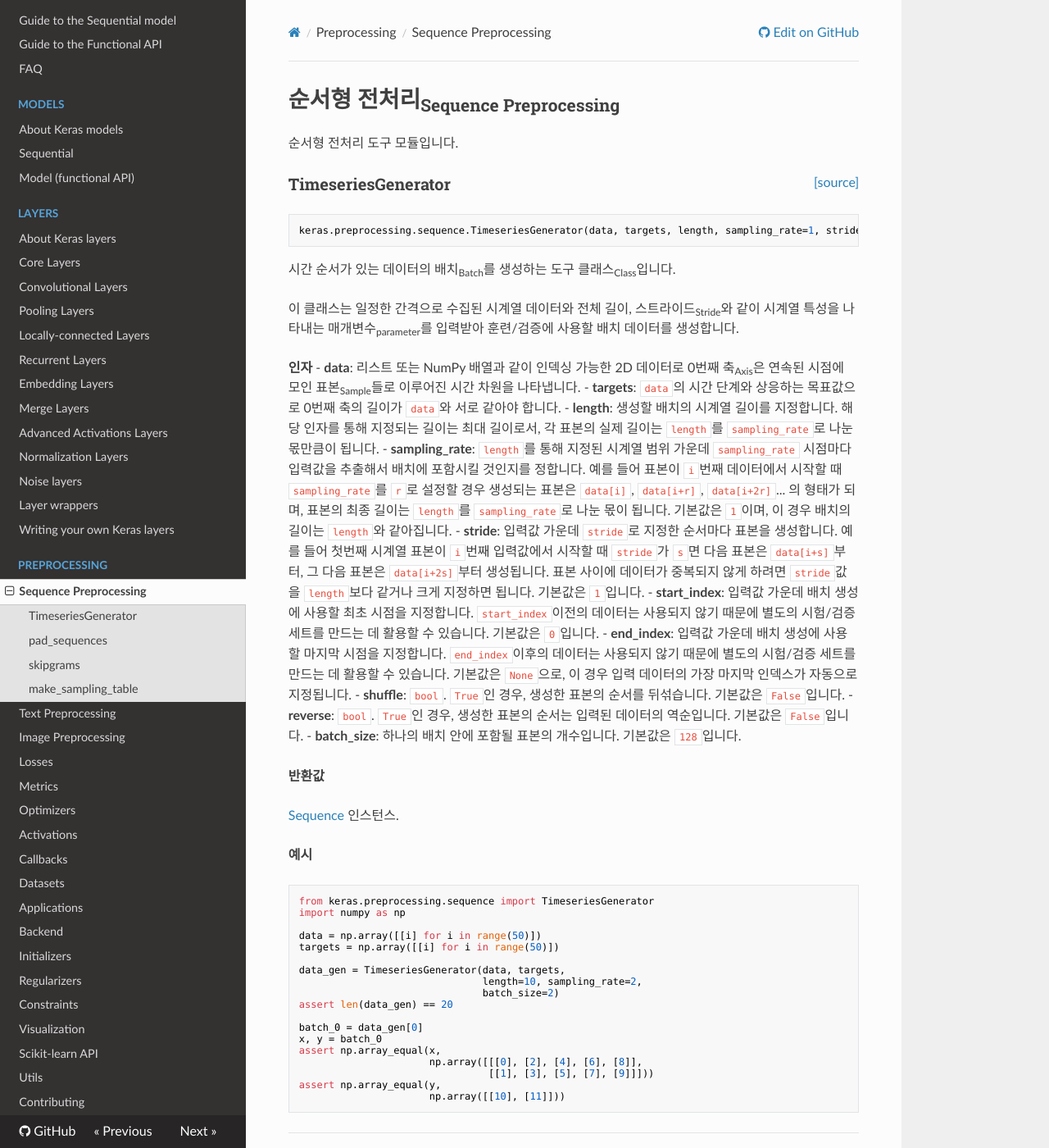
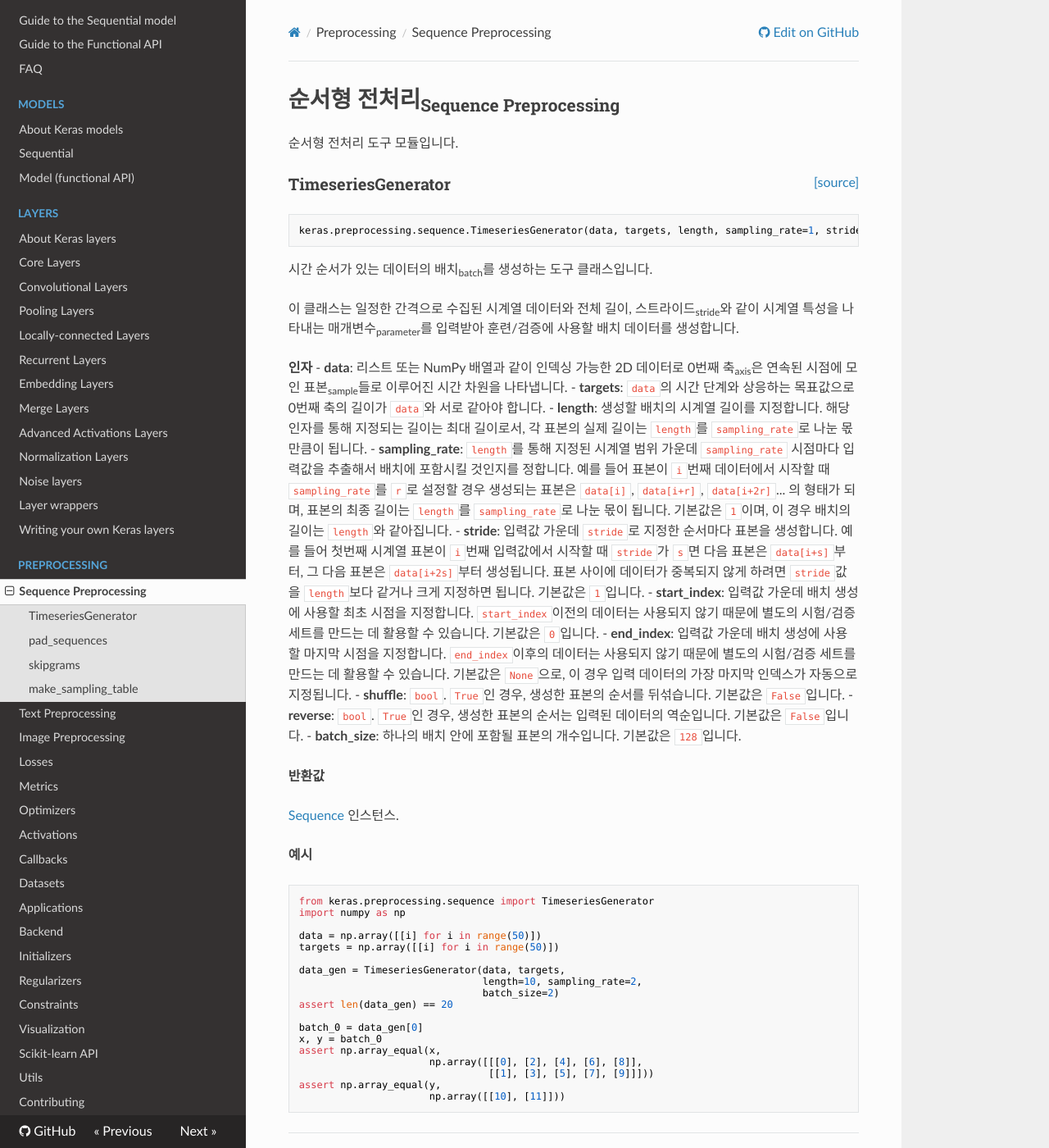
Before and after one commit to keras-team/keras-docs-ko, an MkDocs documentation site: the page built from sources/preprocessing/sequence.md, in a window 1280 px wide and 1400 px high. Shown: the whole window at 82% size. Built offline with MkDocs 1.6.1, drawn with Linux system fonts in a browser that asks for light colours; nearby versions of some CDN libraries; some of the changed text lies outside the part shown.

Commit message:
Uncapitalize substrings
substrings의 대문자 heads를 소문자로 고칩니다.

````diff
--- a/sources/preprocessing/sequence.md
+++ b/sources/preprocessing/sequence.md
@@ -6,12 +6,12 @@
 ```python
 keras.preprocessing.sequence.TimeseriesGenerator(data, targets, length, sampling_rate=1, stride=1, start_index=0, end_index=None, shuffle=False, reverse=False, batch_size=128)
 ```
-시간 순서가 있는 데이터의 배치<sub>Batch</sub>를 생성하는 도구 클래스<sub>Class</sub>입니다.
+시간 순서가 있는 데이터의 배치<sub>batch</sub>를 생성하는 도구 클래스입니다.
 
-이 클래스는 일정한 간격으로 수집된 시계열 데이터와 전체 길이, 스트라이드<sub>Stride</sub>와 같이 시계열 특성을 나타내는 매개변수<sub>parameter</sub>를 입력받아 훈련/검증에 사용할 배치 데이터를 생성합니다.
+이 클래스는 일정한 간격으로 수집된 시계열 데이터와 전체 길이, 스트라이드<sub>stride</sub>와 같이 시계열 특성을 나타내는 매개변수<sub>parameter</sub>를 입력받아 훈련/검증에 사용할 배치 데이터를 생성합니다.
 
 __인자__
-- __data__: 리스트 또는 NumPy 배열과 같이 인덱싱 가능한 2D 데이터로 0번째 축<sub>Axis</sub>은 연속된 시점에 모인 표본<sub>Sample</sub>들로 이루어진 시간 차원을 나타냅니다.
+- __data__: 리스트 또는 NumPy 배열과 같이 인덱싱 가능한 2D 데이터로 0번째 축<sub>axis</sub>은 연속된 시점에 모인 표본<sub>sample</sub>들로 이루어진 시간 차원을 나타냅니다.
 - __targets__: `data`의 시간 단계와 상응하는 목표값으로 0번째 축의 길이가 `data`와 서로 같아야 합니다.
 - __length__: 생성할 배치의 시계열 길이를 지정합니다. 해당 인자를 통해 지정되는 길이는 최대 길이로서, 각 표본의 실제 길이는 `length`를 `sampling_rate`로 나눈 몫만큼이 됩니다.
 - __sampling_rate__: `length`를 통해 지정된 시계열 범위 가운데 `sampling_rate` 시점마다 입력값을 추출해서 배치에 포함시킬 것인지를 정합니다. 예를 들어 표본이 `i`번째 데이터에서 시작할 때 `sampling_rate`를 `r`로 설정할 경우 생성되는 표본은 `data[i]`, `data[i+r]`, `data[i+2r]`... 의 형태가 되며, 표본의 최종 길이는 `length`를 `sampling_rate`로 나눈 몫이 됩니다. 기본값은 `1`이며, 이 경우 배치의 길이는 `length`와 같아집니다.
@@ -53,9 +53,9 @@
 ```python
 keras.preprocessing.sequence.pad_sequences(sequences, maxlen=None, dtype='int32', padding='pre', truncating='pre', value=0.0)
 ```
-입력값의 길이를 패딩<sub>Padding</sub>하여 동일하게 만듭니다.
+입력값의 길이를 패딩<sub>padding</sub>하여 동일하게 만듭니다.
 
-이 함수<sub>Function</sub>는 서로 다른 길이를 가진 `num_samples`개의 리스트에 패딩을 더하여 전체 길이가 `num_timesteps`로 동일한 `(num_samples, num_timesteps)`형태의 2D NumPy 배열로 변형합니다. 패딩을 포함한 `num_timesteps`의 길이는 `maxlen`인자에 의해 결정되며, `maxlen`인자를 지정하지 않을 경우에는 전체 입력 리스트 가운데 가장 긴 리스트를 기준으로 맞춰집니다. 길이가 `num_timesteps`보다 긴 경우는 잘라냅니다. 패딩에 사용되는 값은 `value` 인자로 정할 수 있으며 기본값은 `0.0`입니다.
+이 함수<sub>function</sub>는 서로 다른 길이를 가진 `num_samples`개의 리스트에 패딩을 더하여 전체 길이가 `num_timesteps`로 동일한 `(num_samples, num_timesteps)`형태의 2D NumPy 배열로 변형합니다. 패딩을 포함한 `num_timesteps`의 길이는 `maxlen`인자에 의해 결정되며, `maxlen`인자를 지정하지 않을 경우에는 전체 입력 리스트 가운데 가장 긴 리스트를 기준으로 맞춰집니다. 길이가 `num_timesteps`보다 긴 경우는 잘라냅니다. 패딩에 사용되는 값은 `value` 인자로 정할 수 있으며 기본값은 `0.0`입니다.
 
 `padding`과 `truncating`인자는 각각 개별 리스트의 앞/뒤 가운데 어느 부분을 패딩하고 잘라낼지를 결정합니다. 기본값은 `'pre'`(앞)입니다.
 
@@ -81,7 +81,7 @@
 ```
 Skipgram 단어 쌍을 생성합니다.
 
-Skipgram은 어떤 문장을 구성하는 각각의 단어들을 '중심 단어'로 지정하고 특정 중심 단어가 등장했을 때 '주변 단어'가 등장할 확률을 말뭉치<sub>Corpus</sub>로부터 학습하는 모델입니다. Skipgram에 대한 보다 자세한 설명은 [Mikolov et al.의 탁월한 논문](http://arxiv.org/pdf/1301.3781v3.pdf)을 참고하십시오.
+Skipgram은 어떤 문장을 구성하는 각각의 단어들을 '중심 단어'로 지정하고 특정 중심 단어가 등장했을 때 '주변 단어'가 등장할 확률을 말뭉치<sub>corpus</sub>로부터 학습하는 모델입니다. Skipgram에 대한 보다 자세한 설명은 [Mikolov et al.의 탁월한 논문](http://arxiv.org/pdf/1301.3781v3.pdf)을 참고하십시오.
 
 케라스의 `skipgrams`함수는 단어 인덱스로 이루어진 리스트를 입력받아 중심 단어와 주변 단어의 쌍으로 이루어진 학습용 데이터 튜플을 생성합니다. 튜플은 다음의 두 리스트로 이루어집니다.
 
````
